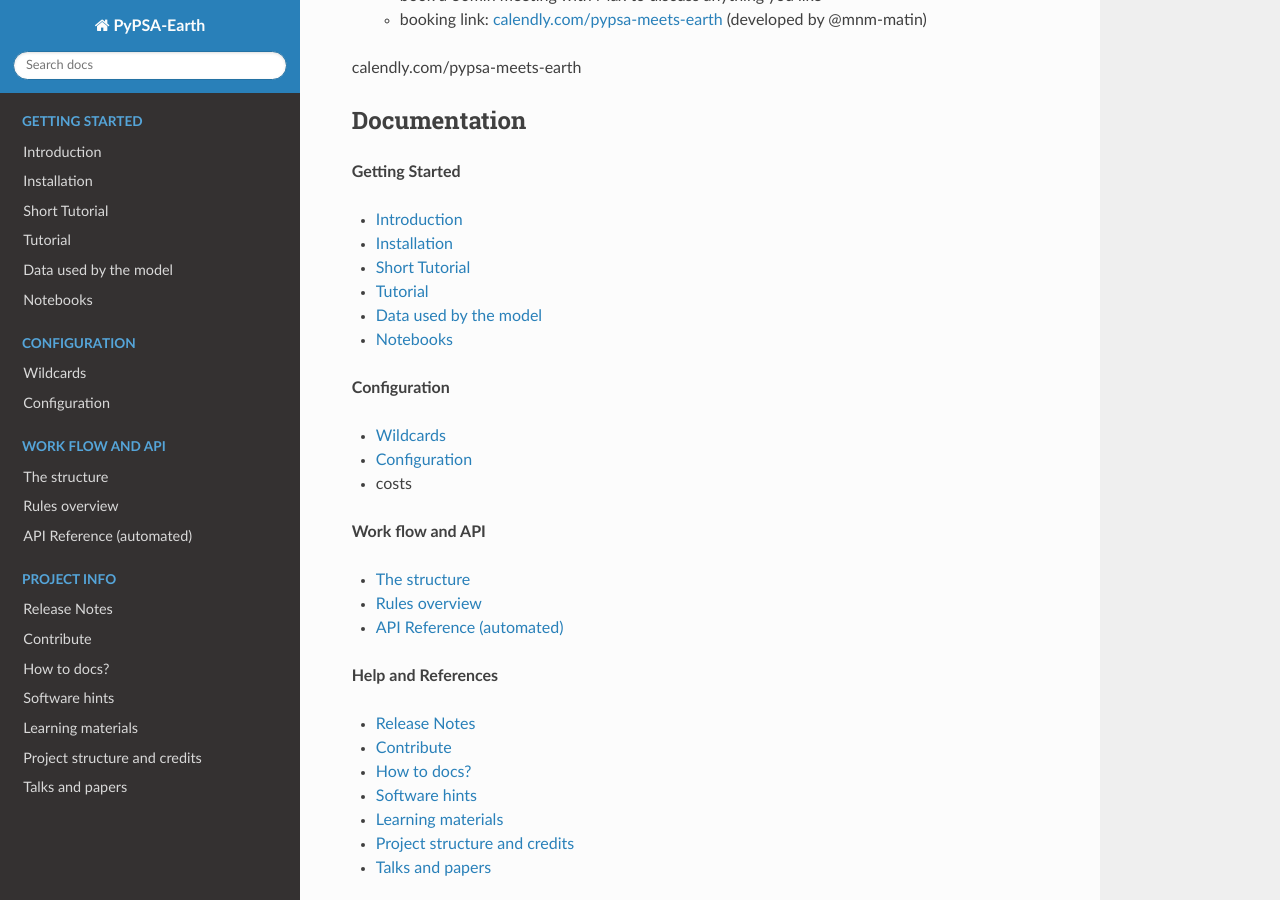
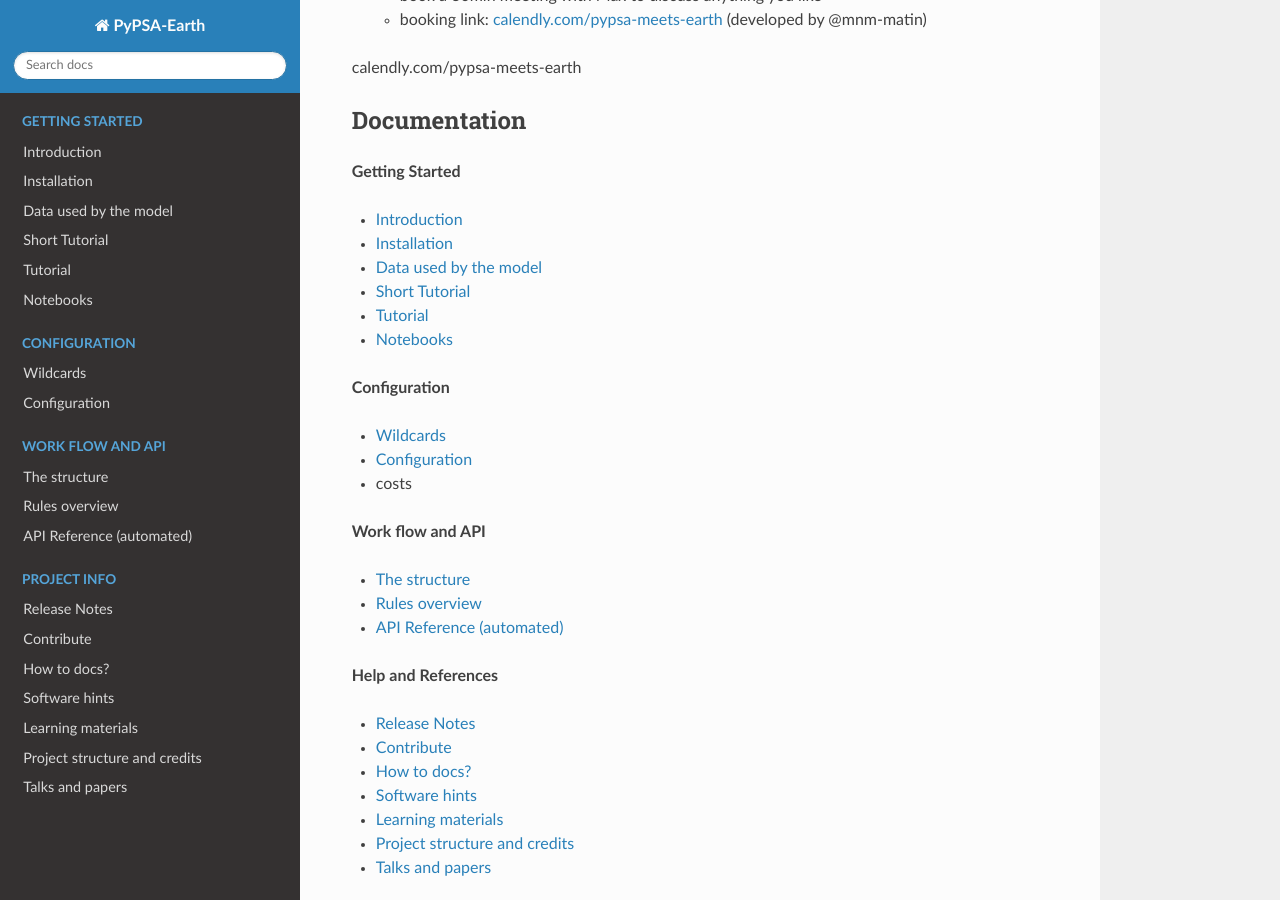
Before and after one commit to pypsa-meets-earth/pypsa-earth, a Sphinx documentation site: the page built from doc/index.rst, in a window 1280 px wide and 900 px high, scrolled down 1521 px. Built offline with Sphinx 7.4.7 and the Read the Docs theme 2.0.0, drawn with Linux system fonts in a browser that asks for light colours; pages that are not in the unit, such as notebooks, are missing from menus; the version number could not be read and is left out.

Commit message:
Restore the structure

```diff
--- a/doc/index.rst
+++ b/doc/index.rst
@@ -110,9 +110,9 @@
 
 * :doc:`introduction`
 * :doc:`installation`
+* :doc:`data_workflow`
 * :doc:`short_tutorial`
 * :doc:`tutorial`
-* :doc:`data_workflow`
 * :doc:`notebooks`
 
 .. toctree::
@@ -122,9 +122,9 @@
 
    introduction
    installation
+   data_workflow
    short_tutorial
    tutorial
-   data_workflow
    notebooks
 
 **Configuration**
```
